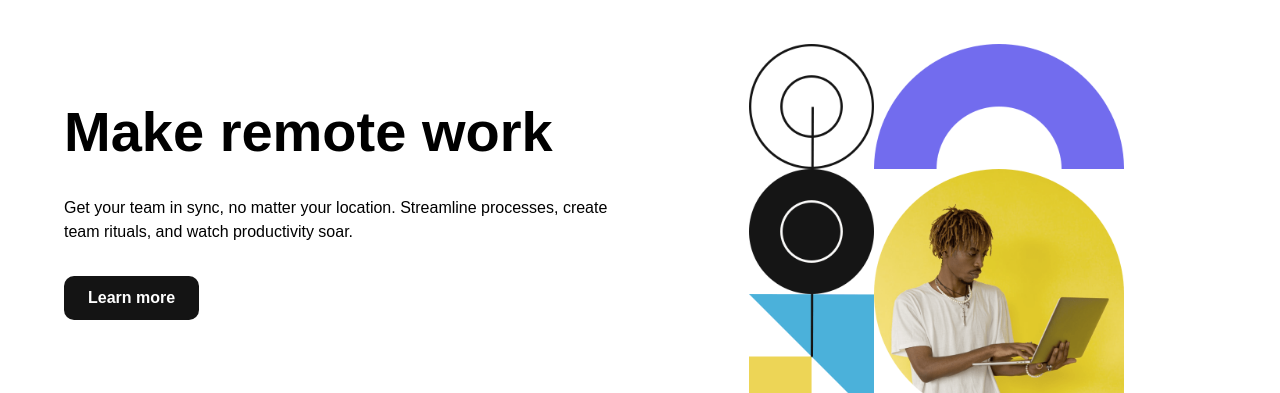
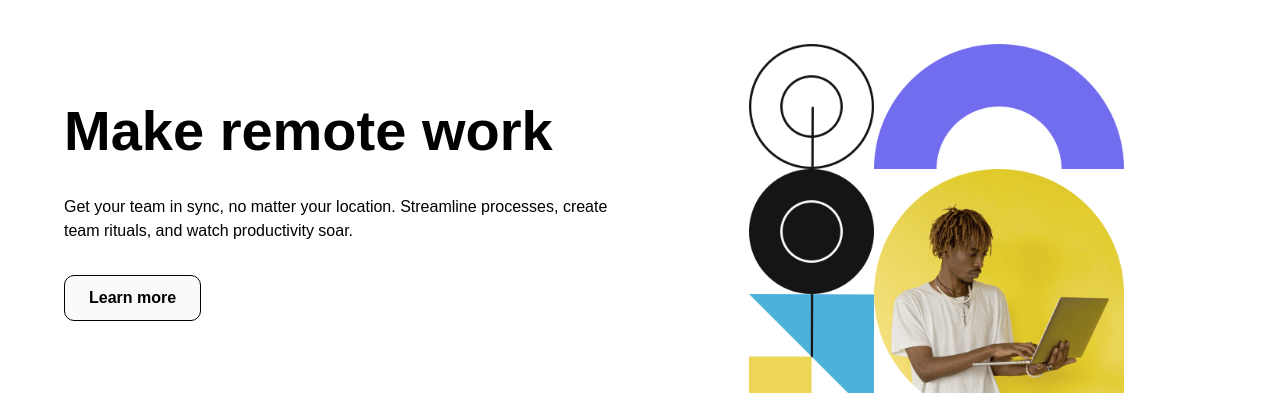
Before and after one commit to JavierFernandez136/Landing-Page-Dropdown-Navigationn, a plain HTML site: page index.html in a window 1280 px wide. In both pictures the pointer is over the link "Learn more". Shown: the part 96-489 px from the top of the page. Drawn offline with Linux system fonts and the light colour scheme.

Commit message:
cambio en boton

```diff
--- a/css/styles.css
+++ b/css/styles.css
@@ -166,6 +166,13 @@ body{
     border-radius: 10px;
     text-decoration: none;
     font-weight: 700;
+    transition: all 0.3s;
+}
+.main__cta:hover{
+    background-color: var(--Almost-White);
+    color: black;
+    border: 1px solid black;
+    transform: scale(1.0,1.0);
 }
 
 .main__picture{
```
